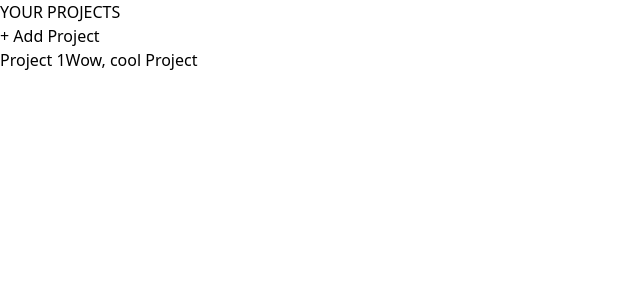
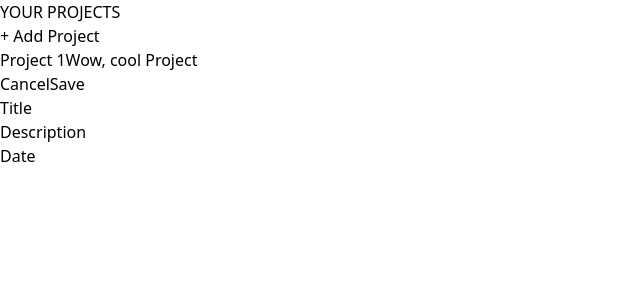
Before and after one commit to JasonWolterDeveloper/react-guide-2024-project-management-app, a React (Vite) app: page / in a window 1280 px wide. Both pictures are taken after a click on the button "+ Add Project". Shown: the top 300 px of the page, without its empty margins (0-640 px from the left). Built offline with nearby package versions, Linux system fonts and the light colour scheme.

Commit message:
New Project Component and reusable Input

```diff
--- a/src/App.jsx
+++ b/src/App.jsx
@@ -1,18 +1,35 @@
 import { useState } from "react";
 import ProjectsSidebar from "./components/projectsSidebar";
+import AddNewProjectComponent from "./components/AddNewProjectComponent";
 
 function App() {
-  const [projectList, setProjectList] = useState([{name: "Project 1"}, {name: "Wow, cool Project"}])
+  const [projectList, setProjectList] = useState([{title: "Project 1"}, {title: "Wow, cool Project"}])
   const [isAddingNewProject, setIsAddingNewProject] = useState(false);
 
-  const addNewProjectHandler = () =>{
+  const addNewProjectHandler = () => {
     setIsAddingNewProject(true)
+  }
+
+  const cancelAddProjectHandler = () => {
+    setIsAddingNewProject(false);
+  }
+
+  const AddNewProjectSaveHandler = (newProject) => {
+    setProjectList(
+      (oldProjectList) => {
+        return [newProject, ...oldProjectList]
+      }
+    )
+    setIsAddingNewProject(false);
   }
 
   return (
     <>
       <main className="h-screen my-8">
         <ProjectsSidebar projectList={projectList} onAddNewProject={addNewProjectHandler} isAddingNewProject={isAddingNewProject}/>
+        {
+          isAddingNewProject && <AddNewProjectComponent onCancel={cancelAddProjectHandler} onSave={AddNewProjectSaveHandler}/>
+        }
       </main>
     </>
   );
--- /dev/null
+++ b/src/components/AddNewProjectComponent.jsx
@@ -0,0 +1,55 @@
+import { useState } from "react";
+import CustomInput from "./CustomInput";
+
+export default function AddNewProjectComponent({ onCancel, onSave }) {
+    const [title, setTitle] = useState('');
+    const [description, setDescription] = useState('');
+    const [date, setDate] = useState('');
+
+    const handleTitleChanged = (event) => {
+        setTitle(event.target.value);
+    };
+
+    const handleDescriptionChanged = (event) => {
+        setDescription(event.target.value);
+    };
+
+    const handleDateChanged = (event) => {
+        setDate(event.target.value);
+    }
+
+    const clearFields = () => {
+        setTitle('');
+        setDescription('');
+        setDate('');
+    }
+
+    const handleSave = () => {
+        const project = {
+            title: title,
+            description: description,
+            date: date
+        }
+        clearFields();
+        onSave(project);
+    };
+
+    const handleCancel = () => {
+        clearFields();
+        onCancel();
+    }
+
+    return (
+        <div>
+            <div>
+                <button onClick={handleCancel}>Cancel</button>
+                <button onClick={handleSave}>Save</button>
+            </div>
+            <div>
+                <CustomInput label="Title" value={title} onChange={handleTitleChanged}/>
+                <CustomInput label="Description" value={description} onChange={handleDescriptionChanged}/>
+                <CustomInput label="Date" value={date} onChange={handleDateChanged}/>
+            </div>
+        </div>
+    );
+};
--- /dev/null
+++ b/src/components/CustomInput.jsx
@@ -0,0 +1,10 @@
+export default function CustomInput({ label, ...forwardedProps}) {
+    return (
+        <div>
+            <label>
+                {label}
+            </label>
+            <input {...forwardedProps}></input>
+        </div>
+    )
+}
--- a/src/components/ProjectsSidebar.jsx
+++ b/src/components/ProjectsSidebar.jsx
@@ -13,7 +13,7 @@ export default function ProjectsSidebar({ projectList, onAddNewProject, isAdding
             <ul>
                 {
                     projectList.map((project) => {
-                        return <button key={project.name}>{project.name}</button>
+                        return <button key={project.title}>{project.title}</button>
                     })
                 }
             </ul>
```
